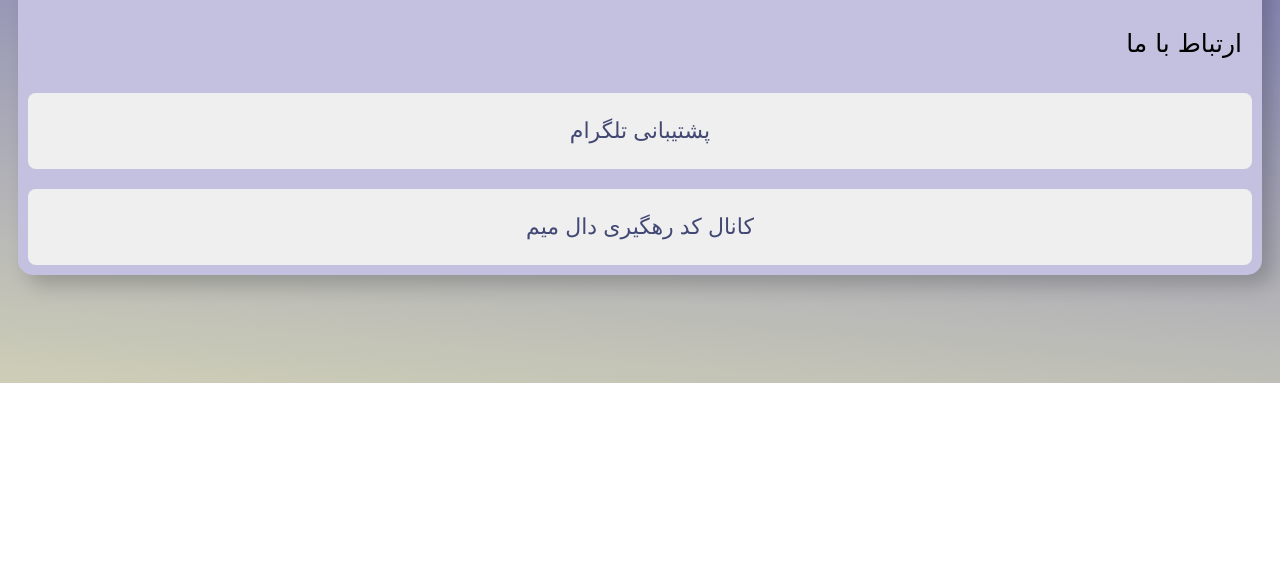
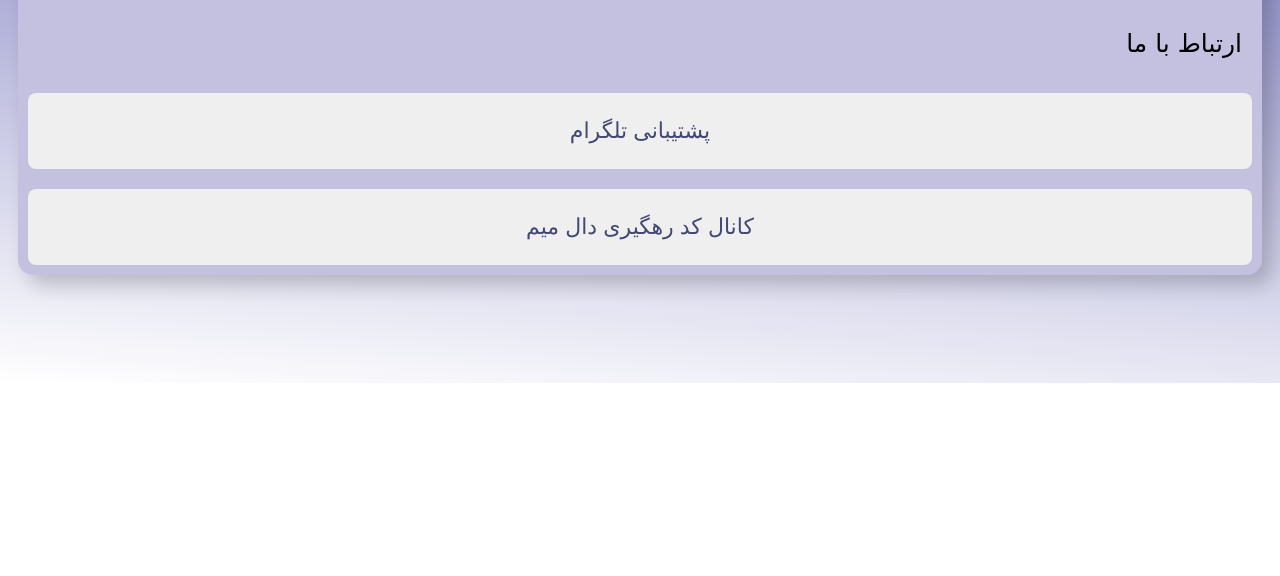
Before and after one commit to Reyhane-Ghafarifar/online-shop, a plain HTML site: page index.html in a window 1280 px wide. Shown: the part 224-800 px from the top of the page. Drawn offline with Linux system fonts and the light colour scheme.

Commit message:
Update index.css

```diff
--- a/index.css
+++ b/index.css
@@ -4,7 +4,7 @@ html {
 
 body {
     background: rgb(105,105,183);
-background: linear-gradient(185deg, rgba(105,105,183,1) 0%, rgb(206, 206, 183) 100%) no-repeat;
+background: linear-gradient(185deg, rgba(105,105,183,1) 0%, rgba(255,255,255,1) 100%) no-repeat;
 font-family: cursive;
 padding: 2rem 0;
 }
```
